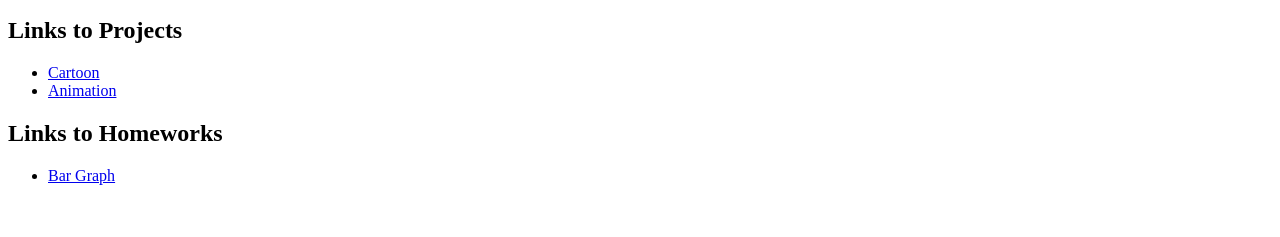
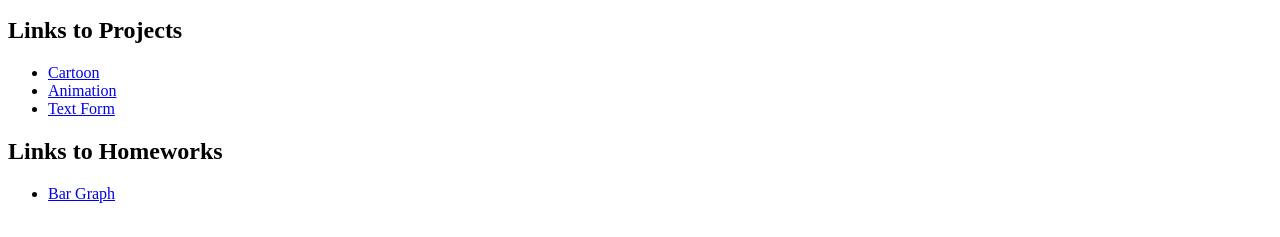
Before and after one commit to syeadn2001/syeadn2001.github.io, a plain HTML site: page index.html in a window 1280 px wide. Shown: the part 101-338 px from the top of the page. Drawn offline with Linux system fonts and the light colour scheme.

Commit message:
finished textform project

```diff
--- a/cartoon/cartoonJS.js
+++ b/cartoon/cartoonJS.js
@@ -127,6 +127,9 @@ Cartoon.carMaker = function () {
 
 }
 
+
+
+
 Cartoon.mainLoop = function () {
     Cartoon.drawBackground();
     Cartoon.drawTitle();
--- a/index.html
+++ b/index.html
@@ -20,6 +20,8 @@
         <ul>
             <li><a href="cartoon/cartoon.html">Cartoon</a></li>
             <li><a href="animation/index.html">Animation</a></li>
+            <li><a href="textForm/index.html">Text Form</a></li>
+
         </ul>
 
     </div>
```
Also changed, not shown: animation/index.html (+1 -0 lines).
